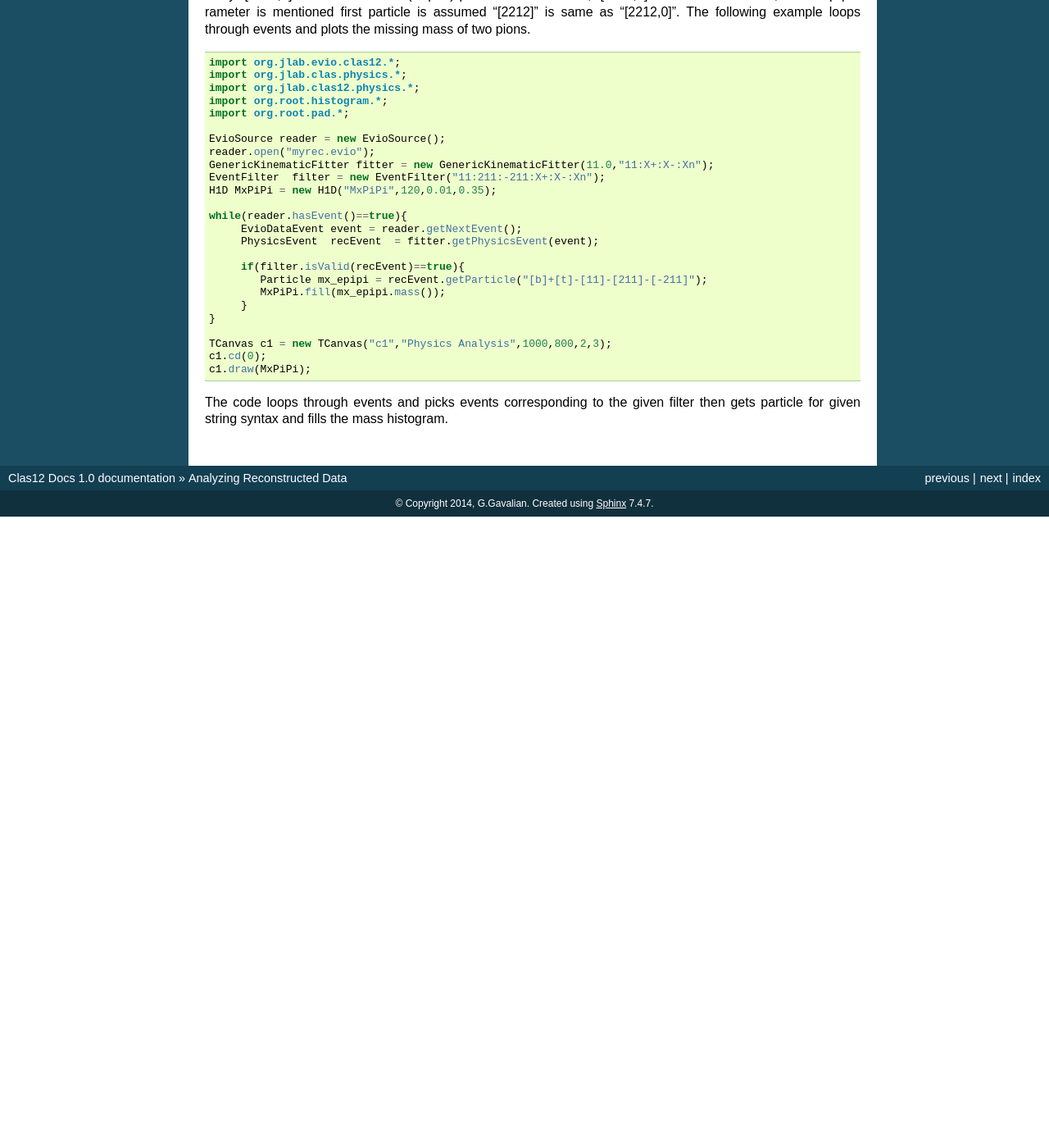
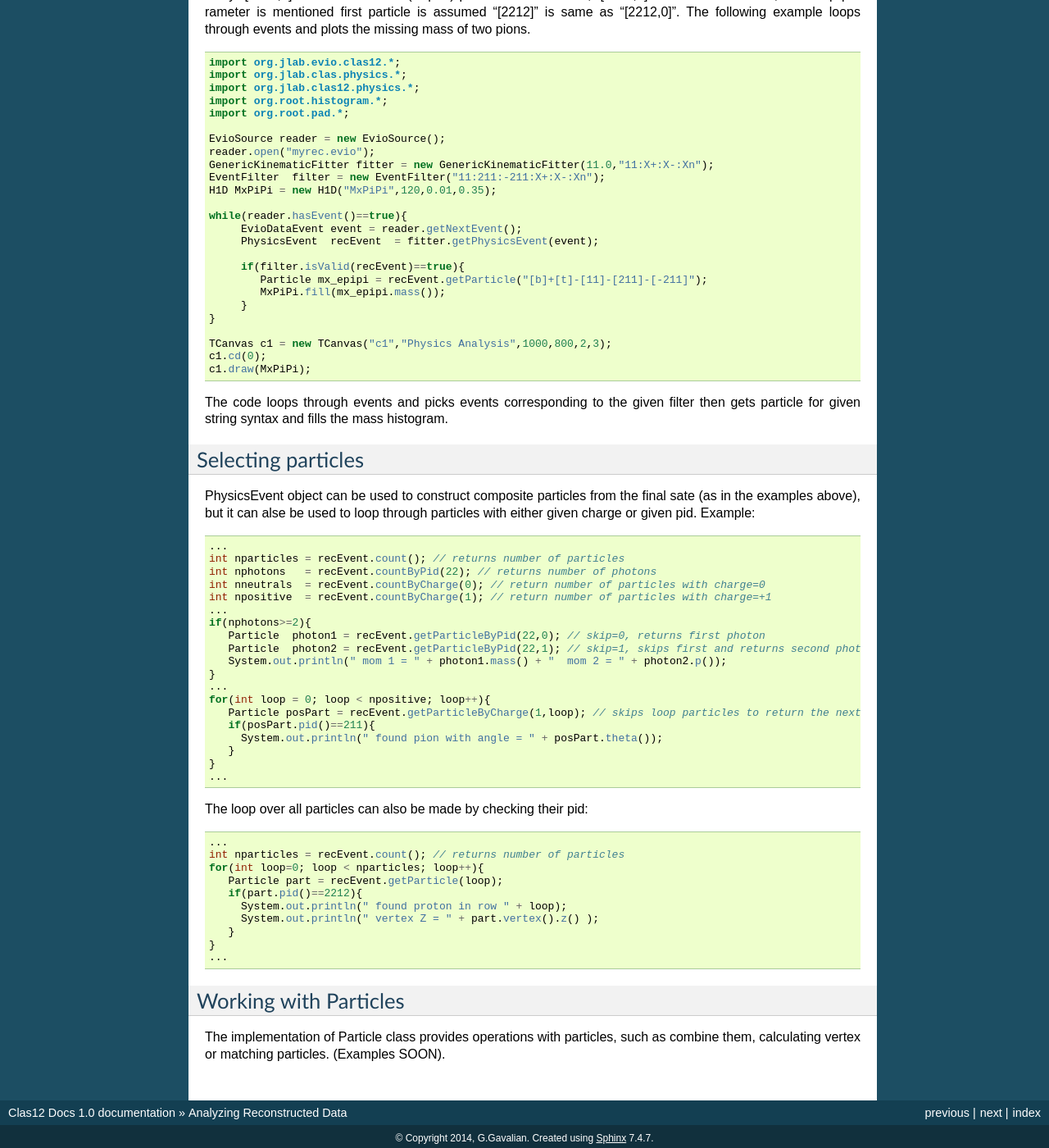
Before and after one commit to mckunkel/clas12docs, a Sphinx documentation site: the page built from OfflineSoftware/source/analysis/introduction.rst, in a window 1280 px wide and 1400 px high, scrolled down 2176 px. Shown: the whole window at 82% size. Built offline with Sphinx 7.4.7, drawn with Linux system fonts in a browser that asks for light colours; before the commit the page ends 2806 px from its top, so only the background shows below that; some of the changed text lies outside the part shown.

Commit message:
added description for physics event operations

```diff
--- a/OfflineSoftware/source/analysis/introduction.rst
+++ b/OfflineSoftware/source/analysis/introduction.rst
@@ -179,3 +179,54 @@ The following example loops through events and plots the missing mass of two pio
 
 The code loops through events and picks events corresponding to the given filter
 then gets particle for given string syntax and fills the mass histogram.
+
+
+Selecting particles
+===================
+
+PhysicsEvent object can be used to construct composite particles from the final sate
+(as in the examples above), but it can alse be used to loop through particles with
+either given charge or given pid. Example:
+
+.. code-block:: java
+
+   ...
+   int nparticles = recEvent.count(); // returns number of particles
+   int nphotons   = recEvent.countByPid(22); // returns number of photons
+   int nneutrals  = recEvent.countByCharge(0); // return number of particles with charge=0
+   int npositive  = recEvent.countByCharge(1); // return number of particles with charge=+1
+   ...
+   if(nphotons>=2){
+      Particle  photon1 = recEvent.getParticleByPid(22,0); // skip=0, returns first photon
+      Particle  photon2 = recEvent.getParticleByPid(22,1); // skip=1, skips first and returns second photon
+      System.out.println(" mom 1 = " + photon1.mass() + "  mom 2 = " + photon2.p());
+   }
+   ...
+   for(int loop = 0; loop < npositive; loop++){
+      Particle posPart = recEvent.getParticleByCharge(1,loop); // skips loop particles to return the next one
+      if(posPart.pid()==211){
+	System.out.println(" found pion with angle = " + posPart.theta());
+      }
+   }
+   ...
+
+The loop over all particles can also be made by checking their pid:
+
+.. code-block:: java
+
+   ...
+   int nparticles = recEvent.count(); // returns number of particles
+   for(int loop=0; loop < nparticles; loop++){
+      Particle part = recEvent.getParticle(loop);
+      if(part.pid()==2212){
+	System.out.println(" found proton in row " + loop);
+	System.out.println(" vertex Z = " + part.vertex().z() );
+      }
+   }
+   ...
+
+Working with Particles
+======================
+
+The implementation of Particle class provides operations with particles, such as combine them,
+calculating vertex or matching particles. (Examples SOON).
--- a/OfflineSoftware/source/io/evioraw.rst
+++ b/OfflineSoftware/source/io/evioraw.rst
@@ -90,11 +90,11 @@ hits.
 .. code-block:: java
 
     if(bank!=null){
-    List<Integer>  channels = bank.getChannelList(); // LIST of channels
-    for(Integer chan : channels){
+      List<Integer>  channels = bank.getChannelList(); // LIST of channels
+      for(Integer chan : channels){
         List<RawData>  channelData = bank.getData(chan); // List of hits for given channel
         for(RawData data : channelData){
            System.out.println("channel = " + chan + " mode = " + data.mode());
         }
+      }
     }
-   }
```
